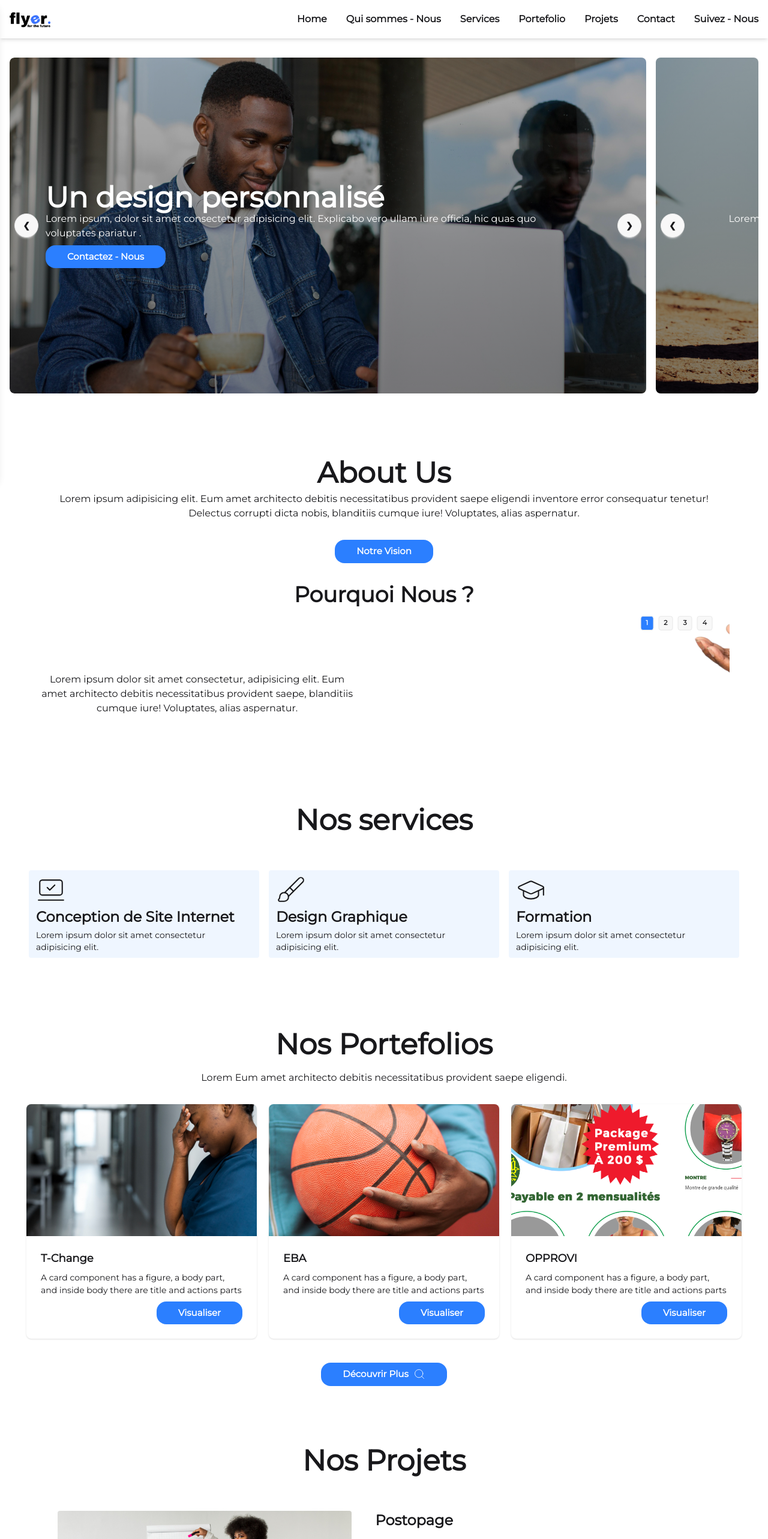
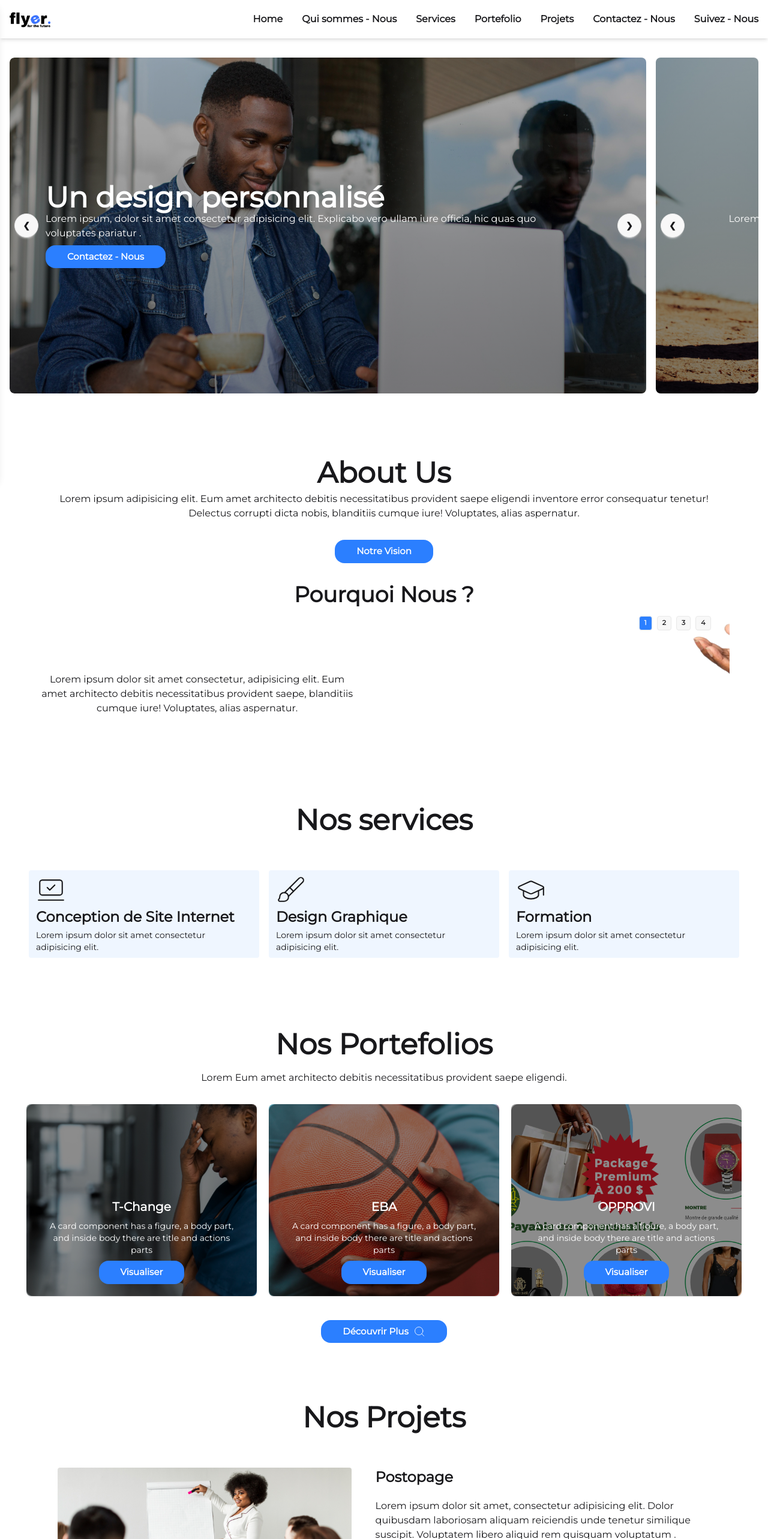
Before and after one commit to LaQuality/flyer-, a React (Vite) app: page / in a window 1280 px wide. Shown: the top 2566 px of the page at 60% size. Built offline with nearby package versions, Linux system fonts and the light colour scheme.

Commit message:
le design est terminé

```diff
--- a/index.html
+++ b/index.html
@@ -1,5 +1,5 @@
 <!doctype html>
-<html lang="en">
+<html class="scroll-pt-20 md:scroll-pt-70" lang="en">
   <head>
     <meta charset="UTF-8" />
     <link rel="icon" type="image/svg+xml" href="/vite.svg" />
--- a/package.json
+++ b/package.json
@@ -10,7 +10,6 @@
     "preview": "vite preview",
     "predeploy": "npm run build",
     "deploy": "gh-pages -d dist"
-
   },
   "dependencies": {
     "@fortawesome/free-brands-svg-icons": "^7.1.0",
@@ -22,6 +21,7 @@
     "lucide-react": "^0.561.0",
     "react": "^19.2.0",
     "react-dom": "^19.2.0",
+    "react-icons": "^5.5.0",
     "react-router-dom": "^7.10.1",
     "tailwindcss": "^4.1.17"
   },
--- a/src/components/Button.jsx
+++ b/src/components/Button.jsx
@@ -4,9 +4,9 @@ import Intersection from "./Intersection";
 export default function Button({color,children,fonction}) {
   return (
 
-    // <button onClick={fonction} className={`font-monserrat inline-flex items-center gap-2 text-[15px]   self-start  font-black  px-9 py-2 rounded-2xl text-white ${color}  cursor-pointer `}> {children} </button>
+    <button onClick={fonction} className={`font-monserrat inline-flex items-center gap-2 text-[15px]   self-start  font-black  px-9 py-2 rounded-2xl text-white ${color}  cursor-pointer `}> {children} </button>
 
-    <Intersection fonction={fonction} tag={"button"} stylo ={`font-monserrat inline-flex items-center gap-2 text-[15px]   self-start  font-bold  px-9 py-2 rounded-2xl text-white ${color}  cursor-pointer `}>{children}</Intersection>
+    // <Intersection fonction={fonction} tag={"button"} stylo ={`font-monserrat inline-flex items-center gap-2 text-[15px]   self-start  font-bold  px-9 py-2 rounded-2xl text-white ${color}  cursor-pointer `}>{children}</Intersection>
 
   )
 }
--- a/src/components/CardPortefolio.jsx
+++ b/src/components/CardPortefolio.jsx
@@ -3,19 +3,20 @@ import Button from "./Button";
 
 export default function CardPortefolio({image,lien,texte,titre}) {
   return (
-       <div className="card bg-base-100 w-[85%] md:w-[30%] mb-5 md:mb-0  shadow-sm">
-                                   <figure>
+       <div className="card min-h-80  w-[85%] md:w-[30%] mb-5 md:mb-0  shadow-sm relative ">
+                                   <figure className="absolute h-full w-full top-0 left-0 -z-1 rounded-lg  ">
                                      <img
                                        src={image}
-                                       className="w-full h-55 object-cover animate-zoom "
+                                       className="w-full h-full overflow-hidden object-cover animate-zoom "
                                        alt="t-change image" />
                                    </figure>
-                                   <div className="card-body">
-                                     <h2 className="card-title">{titre}</h2>
-                                     <p> {texte} </p>
-                                     <div className="card-actions justify-end">
-                                       <Button color={"bg-blue-500"}> <a href={lien}>Visualiser</a> </Button>
+                                   <div className=" bg-black/45 rounded-xl text-white min-h-80 h-full w-full flex flex-col items-center gap-2 text-center justify-end ">
+                                     <h2 className="text-xl font-bold">{titre}</h2>
+                                      <p className="text-sm w-[80%]"> {texte} </p>
+                                     <div className="card-actions mb-5">
+                                       <Button color={"bg-blue-500"}> <a href={lien} target="_blank">Visualiser</a> </Button>
                                      </div>
+
                                    </div>
         </div>
   )
--- a/src/components/Carousel.jsx
+++ b/src/components/Carousel.jsx
@@ -22,7 +22,8 @@ export default function Carousel() {
                           <div className="ml-2.5 md:ml-[60px] max-w-[80%] ">
                               <Intersection tag="h2" stylo ="font-bold text-3xl md:text-5xl text-white"> Un design personnalisé</Intersection>
                               <Intersection tag="p" stylo ="text-[15px] md:text-[16px] text-white mb-2 font-monserrat "> Lorem ipsum, dolor sit amet consectetur adipisicing elit. Explicabo vero ullam iure officia, hic quas quo voluptates pariatur .</Intersection>
-                              <a href=""><Button color={"bg-blue-500"}>Contactez - Nous</Button></a>
+                              <Intersection  tag={"div"}><Button color={"bg-blue-500"} >Contactez - Nous</Button></Intersection>
+
                           </div>
                     </div>
                     {/* Navigation */}
@@ -48,7 +49,8 @@ export default function Carousel() {
                           <div className="max-w-[80%] ">
                               <Intersection tag="h2" stylo ="font-bold text-3xl md:text-5xl text-white"> Un design personnalisé</Intersection>
                               <Intersection tag="p" stylo ="text-[15px] md:text-[16px] text-white mb-2 font-monserrat "> Lorem ipsum, dolor sit amet consectetur adipisicing elit. Explicabo vero ullam iure officia, hic quas quo voluptates pariatur .</Intersection>
-                              <a href=""><Button color={"bg-blue-500"}>Contactez - Nous</Button></a>
+                              <Intersection  tag={"div"}><Button color={"bg-blue-500"} >Contactez - Nous</Button></Intersection>
+
 
                           </div>
                       </div>
@@ -73,7 +75,8 @@ export default function Carousel() {
                          <div className="mr-2.5 md:mr-[60px] max-w-[80%] ">
                               <Intersection tag="h2" stylo ="font-bold text-3xl md:text-5xl text-white"> Un design personnalisé</Intersection>
                               <Intersection tag="p" stylo ="text-[15px] md:text-[16px] text-white mb-2 font-monserrat "> Lorem ipsum, dolor sit amet consectetur adipisicing elit. Explicabo vero ullam iure officia, hic quas quo voluptates pariatur .</Intersection>
-                              <a href=""><Button color={"bg-blue-500"}>Contactez - Nous</Button></a>
+                              <Intersection  tag={"div"}><Button color={"bg-blue-500"} >Contactez - Nous</Button></Intersection>
+
 
                          </div>
 
--- a/src/components/Header.jsx
+++ b/src/components/Header.jsx
@@ -15,7 +15,7 @@ export default function Header() {
     {href : "#services", text:"Services"},
     {href : "#portefolio", text:"Portefolio"},
     {href : "#projets", text:"Projets"},
-    { href : "#contact", text:"Contact"},
+    { href : "#contact", text:"Contactez - Nous"},
     {href : "#suivez", text:"Suivez - Nous"}];
 
   return (
--- a/src/pages/HomePage.jsx
+++ b/src/pages/HomePage.jsx
@@ -8,9 +8,15 @@ import posto from "../assets/images/postopage.jpg"
 import video from "../assets/video/contact.mp4"
 import CardPortefolio from "../components/CardPortefolio";
 import Video from "../components/Video"
-import Bande from "../components/Bande"
 import ModalVision from "../components/ModalVision"
 import { Search } from "lucide-react";
+import Intersection from "../components/Intersection"
+import {
+  FaFacebookF,
+  FaInstagram,
+  FaLinkedinIn,
+  FaWhatsapp
+} from "react-icons/fa";
 
 
 
@@ -97,7 +103,7 @@ export default function HomePage() {
                 </div>
 
 
-                   <div className="w-full flex flex-col items-center gap-5 md:flex-row md:justify-center">
+                   <div className="w-full flex flex-col items-center gap-5 mb-5 md:mb-10 md:flex-row md:justify-center">
 
                          {CardPortefolios.map((Card,index) =>
 
@@ -107,7 +113,8 @@ export default function HomePage() {
 
                     </div>
 
-                    <a href="" className="mt-10"><Button color={"bg-blue-500"}>Découvrir Plus <Search size={20} strokeWidth={1} /> </Button></a>
+
+                    <Intersection  tag={"div"}><a href="" className="mt-10"><Button color={"bg-blue-500"}>Découvrir Plus <Search size={20} strokeWidth={1} /> </Button></a></Intersection>
 
               </section>
 
@@ -126,7 +133,8 @@ export default function HomePage() {
                            <h3 className="text-xl md:text-2xl font-bold">Postopage</h3>
                            <p className="my-5 ">Lorem ipsum dolor sit amet, consectetur adipisicing elit. Dolor quibusdam laboriosam aliquam reiciendis unde tenetur similique suscipit. Voluptatem libero aliquid rem quisquam voluptatum .</p>
 
-                            <Button color={"bg-blue-500"} >Découvrir</Button>
+
+                            <Intersection  tag={"div"}><Button color={"bg-blue-500"} >Découvrir</Button></Intersection>
 
                       </div>
 
@@ -149,8 +157,14 @@ export default function HomePage() {
                           Provident cupiditate voluptatem et in. Quaerat fugiat ut assumenda excepturi exercitationem
                           quasi. In deleniti eaque aut repudiandae et a id nisi.
                         </p>
-                        <Button color={"bg-blue-500"} >Via Whatsapp</Button> &nbsp;
-                        <Button color={"bg-blue-500"} >Via Email</Button>
+                        <Intersection  tag={"div"}>
+                              <Button color={"bg-blue-500"} >Via Whatsapp</Button>
+                               &nbsp;
+                              <Button color={"bg-blue-500"} >Via Email</Button>
+                        </Intersection>
+
+
+
 
 
                       </div>
@@ -166,9 +180,50 @@ export default function HomePage() {
                       <h2 className="text-4xl md:text-5xl mt-15  mb-5 font-bold">Suivez - nous</h2>
                       <p className=" mb-8 text-center ">Lorem Eum amet architecto debitis necessitatibus provident saepe eligendi.</p>
 
-                      <div className="w-full flex justify-center gap-1.5">
+                      <div className="w-full flex justify-center gap-4">
 
+                                  <a
+                                  href="https://facebook.com"
+                                  target="_blank"
+                                  rel="noopener noreferrer"
+                                  aria-label="Facebook"
+                                  className="text-3xl text-black hover:scale-110 transition-transform"
+                                >
+                                  <FaFacebookF />
+                                </a>
 
+                                {/* Instagram */}
+                                <a
+                                  href="https://instagram.com"
+                                  target="_blank"
+                                  rel="noopener noreferrer"
+                                  aria-label="Instagram"
+                                  className="text-3xl text-black  hover:scale-110 transition-transform"
+                                >
+                                  <FaInstagram />
+                                </a>
+
+                                {/* LinkedIn */}
+                                <a
+                                  href="https://linkedin.com"
+                                  target="_blank"
+                                  rel="noopener noreferrer"
+                                  aria-label="LinkedIn"
+                                  className="text-3xl text-black  hover:scale-110 transition-transform"
+                                >
+                                  <FaLinkedinIn />
+                                </a>
+
+                                {/* WhatsApp */}
+                                <a
+                                  href="https://wa.me/XXXXXXXXXX"
+                                  target="_blank"
+                                  rel="noopener noreferrer"
+                                  aria-label="WhatsApp"
+                                  className="text-3xl text-black  hover:scale-110 transition-transform"
+                                >
+                                  <FaWhatsapp />
+                                </a>
 
 
                       </div>
```
Also changed, not shown: 1 other file (tests, documents, lock files or other folders).
